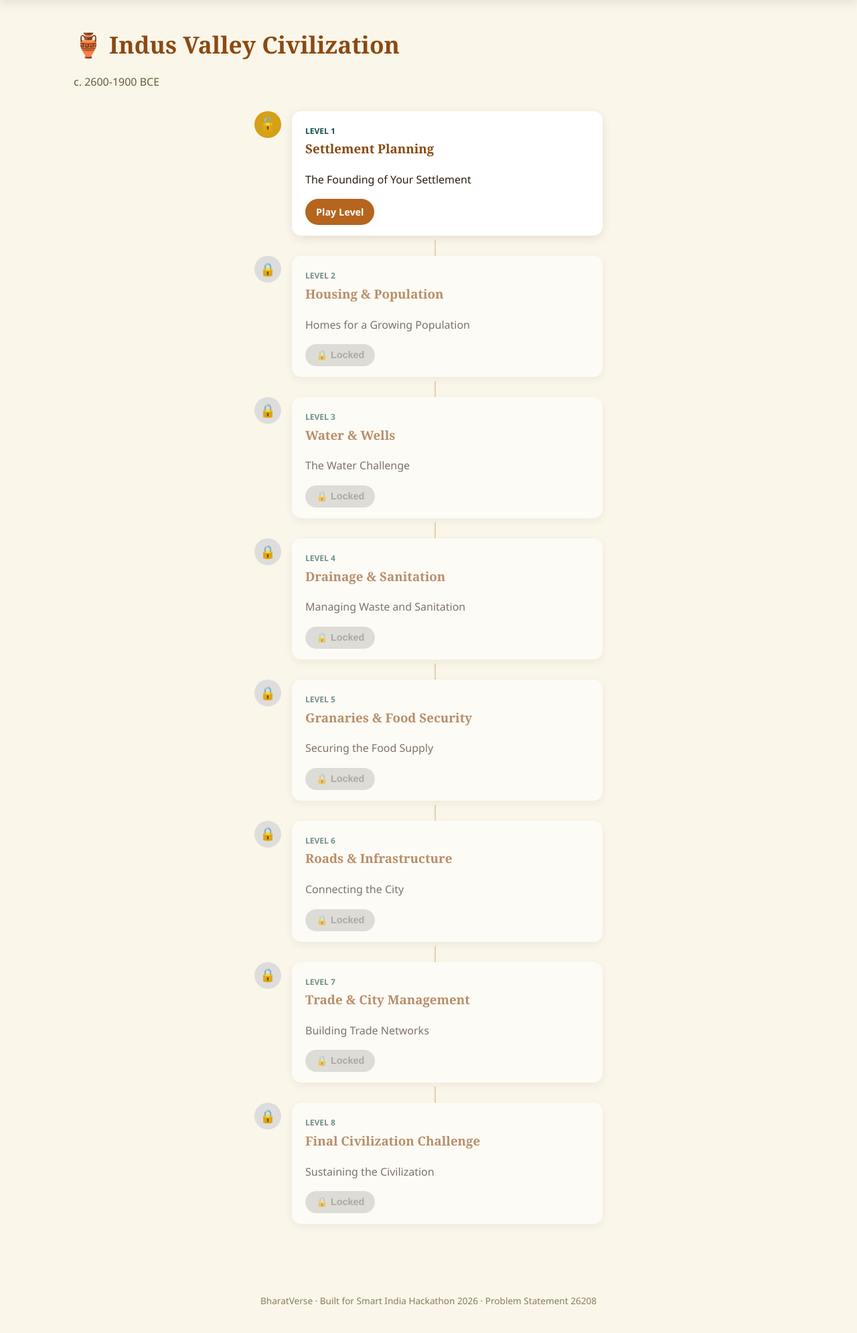
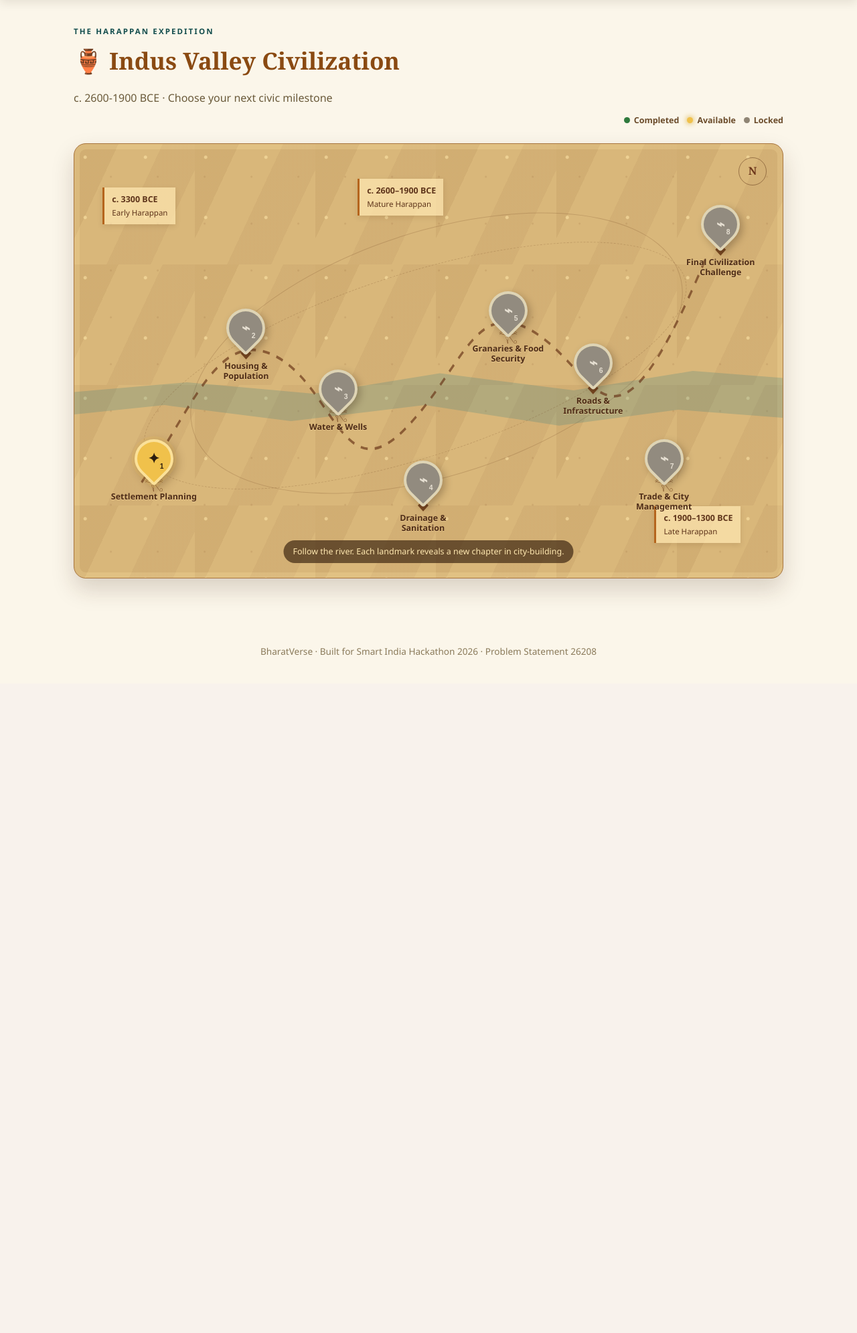
Before and after one commit to SaloniT145/bharatverse, a Flask app: page /realm/indus_valley/levels in a window 1280 px wide. Shown: the part 70-2061 px from the top of the page at 67% size. After the commit the page ends 1049 px from the top, so only its background shows below. Run offline with Flask 3, Linux system fonts and the light colour scheme; the visitor is signed in with stand-in values (Sample User, id 1); data comes from the database, SQL or seed files in the repository.

Commit message:
i have made some changes in level

```diff
--- /dev/null
+++ b/static/css/levels.css
@@ -0,0 +1,144 @@
+.levels-page {
+  max-width: 1180px;
+  margin: 0 auto;
+}
+
+.levels-heading {
+  display: flex;
+  align-items: flex-end;
+  justify-content: space-between;
+  gap: 24px;
+  margin-bottom: 24px;
+}
+
+.map-kicker {
+  margin: 0 0 6px;
+  color: var(--teal-dark);
+  font-size: 0.72rem;
+  font-weight: 800;
+  letter-spacing: 0.18em;
+}
+
+.map-legend {
+  display: flex;
+  flex-wrap: wrap;
+  gap: 12px;
+  color: #6a4b2a;
+  font-size: 0.78rem;
+  font-weight: 700;
+}
+
+.map-legend span { display: inline-flex; align-items: center; gap: 6px; }
+.legend-dot { width: 9px; height: 9px; display: inline-block; border-radius: 50%; }
+.legend-dot.completed { background: var(--success); }
+.legend-dot.unlocked { background: var(--gold-light); box-shadow: 0 0 8px var(--gold); }
+.legend-dot.locked { background: #8f8574; }
+
+.harappan-map {
+  position: relative;
+  min-height: 650px;
+  overflow: hidden;
+  isolation: isolate;
+  border: 1px solid #a8753e;
+  border-radius: 18px;
+  background:
+    radial-gradient(circle at 18% 22%, rgba(255, 231, 169, 0.55) 0 2px, transparent 3px),
+    radial-gradient(circle at 78% 70%, rgba(112, 61, 25, 0.11) 0 1px, transparent 2px),
+    linear-gradient(115deg, rgba(117, 62, 29, 0.08) 25%, transparent 25% 50%, rgba(117, 62, 29, 0.06) 50% 75%, transparent 75%),
+    #d9b77a;
+  background-size: 90px 90px, 70px 70px, 180px 180px, auto;
+  box-shadow: 0 16px 34px rgba(62, 35, 15, 0.18), inset 0 0 0 8px rgba(255, 228, 166, 0.2);
+}
+
+.harappan-map::before,
+.harappan-map::after {
+  position: absolute;
+  z-index: -1;
+  content: '';
+  border: 1px solid rgba(104, 61, 27, 0.22);
+  border-radius: 50%;
+  transform: rotate(-18deg);
+}
+.harappan-map::before { width: 72%; height: 56%; left: 15%; top: 20%; }
+.harappan-map::after { width: 80%; height: 42%; left: 8%; top: 30%; border-style: dashed; }
+
+.map-waterway {
+  position: absolute;
+  z-index: -1;
+  width: 105%;
+  height: 170px;
+  left: -3%;
+  top: 45%;
+  opacity: 0.58;
+  background: rgba(54, 125, 128, 0.4);
+  clip-path: polygon(0 48%, 18% 38%, 35% 48%, 52% 30%, 70% 45%, 86% 28%, 100% 35%, 100% 70%, 84% 62%, 68% 76%, 50% 58%, 32% 72%, 15% 58%, 0 68%);
+}
+
+.map-route {
+  position: absolute;
+  inset: 0;
+  z-index: 0;
+  width: 100%;
+  height: 100%;
+  pointer-events: none;
+}
+.map-route path { fill: none; stroke: rgba(105, 54, 24, 0.68); stroke-width: 3; stroke-dasharray: 10 10; }
+.map-compass { position: absolute; top: 20px; right: 24px; width: 42px; height: 42px; display: grid; place-items: center; border: 1px solid rgba(91, 49, 20, 0.5); border-radius: 50%; color: #6b351a; font-family: var(--font-heading); font-weight: 700; }
+
+.map-level { position: absolute; z-index: 2; display: flex; flex-direction: column; align-items: center; width: 132px; text-align: center; }
+.map-pin { position: relative; display: grid; place-items: center; width: 58px; height: 58px; border: 4px solid rgba(255, 236, 179, 0.75); border-radius: 50% 50% 50% 4px; background: var(--sandstone); color: var(--ink); cursor: pointer; transform: rotate(-45deg); box-shadow: 0 6px 12px rgba(63, 35, 13, 0.3); transition: transform 0.2s, box-shadow 0.2s; }
+.map-pin:hover, .map-pin:focus-visible { transform: rotate(-45deg) scale(1.13); outline: none; box-shadow: 0 0 0 5px rgba(240, 193, 75, 0.27), 0 8px 18px rgba(63, 35, 13, 0.35); }
+.pin-icon, .pin-label { transform: rotate(45deg); }
+.pin-icon { font-size: 1.3rem; font-weight: 900; }
+.pin-label { position: absolute; bottom: 3px; font-size: 0.65rem; font-weight: 800; }
+.map-level.completed .map-pin { background: var(--success); color: #fff; }
+.map-level.unlocked .map-pin { background: var(--gold-light); color: var(--ink); animation: pin-glow 2.4s ease-in-out infinite; }
+.map-level.locked .map-pin { background: #958b78; color: #e9dfca; filter: grayscale(0.35); }
+.map-landmark { margin-top: -5px; color: #75451f; font-size: 1.45rem; line-height: 1; }
+.map-level-name { margin-top: 3px; color: #4e2c17; font-size: 0.78rem; font-weight: 800; line-height: 1.2; text-shadow: 0 1px rgba(255, 226, 167, 0.5); }
+
+.level-1 { left: 5%; top: 68%; }
+.level-2 { left: 18%; top: 38%; }
+.level-3 { left: 31%; top: 52%; }
+.level-4 { left: 43%; top: 73%; }
+.level-5 { left: 55%; top: 34%; }
+.level-6 { left: 67%; top: 46%; }
+.level-7 { left: 77%; top: 68%; }
+.level-8 { left: 85%; top: 14%; }
+
+.map-date { position: absolute; z-index: 1; display: flex; flex-direction: column; gap: 1px; padding: 8px 11px; border-left: 3px solid var(--clay); background: rgba(255, 232, 178, 0.72); color: #5f351b; font-size: 0.72rem; box-shadow: 0 3px 8px rgba(75, 42, 15, 0.12); }
+.map-date strong { font-size: 0.78rem; }
+.date-early { left: 4%; top: 10%; }
+.date-mature { left: 40%; top: 8%; }
+.date-late { right: 6%; bottom: 8%; }
+.map-note { position: absolute; left: 50%; bottom: 22px; width: max-content; max-width: calc(100% - 32px); padding: 7px 14px; border-radius: 20px; background: rgba(67, 43, 22, 0.72); color: #ffe8b0; font-size: 0.78rem; transform: translateX(-50%); }
+
+@keyframes pin-glow { 0%, 100% { box-shadow: 0 0 0 0 rgba(240, 193, 75, 0.1), 0 6px 12px rgba(63, 35, 13, 0.3); } 50% { box-shadow: 0 0 0 9px rgba(240, 193, 75, 0.22), 0 8px 18px rgba(63, 35, 13, 0.36); } }
+
+.level-modal { position: fixed; inset: 0; z-index: 200; display: grid; place-items: center; padding: 20px; background: rgba(35, 20, 9, 0.65); }
+.level-modal[hidden] { display: none; }
+.level-modal-card { position: relative; width: min(460px, 100%); padding: 30px; border: 2px solid var(--gold); border-radius: var(--radius); background: var(--sandstone-light); box-shadow: 0 20px 60px rgba(0, 0, 0, 0.35); }
+.level-modal-close { position: absolute; top: 10px; right: 14px; border: 0; background: none; color: var(--ink); font-size: 1.6rem; cursor: pointer; }
+.modal-level { color: var(--teal-dark); font-size: 0.78rem; font-weight: 800; letter-spacing: 0.1em; }
+.modal-date { color: var(--clay-dark); font-weight: 700; }
+.modal-status { display: inline-block; margin: 8px 0; padding: 4px 10px; border-radius: 14px; background: var(--gold); font-size: 0.75rem; font-weight: 800; }
+
+@media (max-width: 760px) {
+  .levels-heading { align-items: flex-start; flex-direction: column; }
+  .harappan-map { min-height: 820px; }
+  .map-level { width: 108px; }
+  .level-1 { left: 2%; top: 74%; }
+  .level-2 { left: 22%; top: 50%; }
+  .level-3 { left: 43%; top: 62%; }
+  .level-4 { left: 62%; top: 74%; }
+  .level-5 { left: 35%; top: 30%; }
+  .level-6 { left: 58%; top: 40%; }
+  .level-7 { left: 76%; top: 54%; }
+  .level-8 { left: 68%; top: 13%; }
+  .date-mature { left: 38%; top: 7%; }
+  .map-note { bottom: 16px; text-align: center; }
+}
+
+@media (prefers-reduced-motion: reduce) {
+  .map-level.unlocked .map-pin { animation: none; }
+}
--- /dev/null
+++ b/static/js/levels.js
@@ -0,0 +1,58 @@
+document.addEventListener("DOMContentLoaded", function () {
+  const modal = document.createElement("div");
+  modal.className = "level-modal";
+  modal.hidden = true;
+  modal.innerHTML = `
+    <div class="level-modal-card" role="dialog" aria-modal="true" aria-labelledby="levelModalTitle">
+      <button class="level-modal-close" type="button" aria-label="Close level details">&times;</button>
+      <span class="modal-level"></span>
+      <h2 id="levelModalTitle"></h2>
+      <p class="modal-date"></p>
+      <span class="modal-status"></span>
+      <p class="modal-description"></p>
+      <a class="btn btn-primary btn-small modal-action" href="#"></a>
+    </div>`;
+  document.body.appendChild(modal);
+
+  const modalLevel = modal.querySelector(".modal-level");
+  const modalTitle = modal.querySelector("h2");
+  const modalDate = modal.querySelector(".modal-date");
+  const modalStatus = modal.querySelector(".modal-status");
+  const modalDescription = modal.querySelector(".modal-description");
+  const modalAction = modal.querySelector(".modal-action");
+  const closeButton = modal.querySelector(".level-modal-close");
+
+  function closeModal() {
+    modal.hidden = true;
+  }
+
+  function openModal(pin) {
+    const status = pin.dataset.status;
+    modalLevel.textContent = pin.dataset.level;
+    modalTitle.textContent = pin.dataset.title;
+    modalDate.textContent = pin.dataset.date;
+    modalStatus.textContent = status === "completed" ? "Completed" : status === "unlocked" ? "Ready to play" : "Locked · Complete the previous level";
+    modalDescription.textContent = pin.dataset.description;
+    modalAction.hidden = !pin.dataset.actionUrl;
+    if (pin.dataset.actionUrl) {
+      modalAction.href = pin.dataset.actionUrl;
+      modalAction.textContent = status === "completed" ? "View historical record" : "Play this level";
+    }
+    modal.hidden = false;
+    closeButton.focus();
+  }
+
+  document.querySelectorAll(".map-pin").forEach(function (pin) {
+    pin.addEventListener("click", function () {
+      openModal(pin);
+    });
+  });
+
+  closeButton.addEventListener("click", closeModal);
+  modal.addEventListener("click", function (event) {
+    if (event.target === modal) closeModal();
+  });
+  document.addEventListener("keydown", function (event) {
+    if (event.key === "Escape" && !modal.hidden) closeModal();
+  });
+});
--- a/templates/levels.html
+++ b/templates/levels.html
@@ -1,10 +1,21 @@
 {% extends "base.html" %}
 {% block title %}{{ realm['name'] }} — Levels{% endblock %}
+{% block extra_css %}<link rel="stylesheet" href="{{ url_for('static', filename='css/levels.css') }}">{% endblock %}
 
 {% block content %}
 <section class="levels-page">
-  <h1 class="page-title">{{ realm['icon'] }} {{ realm['name'] }}</h1>
-  <p class="page-subtitle">{{ realm['period'] }}</p>
+  <div class="levels-heading">
+    <div>
+      <p class="map-kicker">THE HARAPPAN EXPEDITION</p>
+      <h1 class="page-title">{{ realm['icon'] }} {{ realm['name'] }}</h1>
+      <p class="page-subtitle">{{ realm['period'] }} · Choose your next civic milestone</p>
+    </div>
+    <div class="map-legend" aria-label="Level status legend">
+      <span><i class="legend-dot completed"></i>Completed</span>
+      <span><i class="legend-dot unlocked"></i>Available</span>
+      <span><i class="legend-dot locked"></i>Locked</span>
+    </div>
+  </div>
 
   {% if realm_completed %}
   <div class="realm-complete-banner">
@@ -16,27 +27,36 @@
   </div>
   {% endif %}
 
-  <div class="journey-path">
+  <div class="harappan-map" aria-label="Interactive Harappan civilization level map">
+    <div class="map-compass" aria-hidden="true">N</div>
+    <div class="map-waterway" aria-hidden="true"></div>
+    <svg class="map-route" viewBox="0 0 1000 500" preserveAspectRatio="none" aria-hidden="true">
+      <path d="M95 390 C170 300 205 210 285 245 S380 400 465 330 S565 170 655 220 S760 390 895 125" />
+    </svg>
     {% for item in journey %}
-    <div class="journey-node {{ item['status'] }}">
-      <div class="journey-marker">
-        {% if item['status'] == 'completed' %}✓{% elif item['status'] == 'unlocked' %}🔓{% else %}🔒{% endif %}
-      </div>
-      <div class="journey-card">
-        <span class="journey-level-num">LEVEL {{ item['level']['level_number'] }}</span>
-        <h3>{{ item['level']['title'] }}</h3>
-        <p>{{ item['level']['scenario'] }}</p>
-        {% if item['status'] == 'completed' %}
-          <a href="{{ url_for('game.historical_record', level_id=item['level']['id']) }}" class="btn btn-secondary btn-small">✓ Completed — View Record</a>
-        {% elif item['status'] == 'unlocked' %}
-          <a href="{{ url_for('game.play_level', level_id=item['level']['id']) }}" class="btn btn-primary btn-small">Play Level</a>
-        {% else %}
-          <button class="btn btn-disabled btn-small" disabled>🔒 Locked</button>
-        {% endif %}
-      </div>
-    </div>
-    {% if not loop.last %}<div class="journey-connector"></div>{% endif %}
+    {% set date_label = 'Early Harappan · c. 3300 BCE' if item['level']['level_number'] <= 2 else ('Mature Harappan · c. 2600–1900 BCE' if item['level']['level_number'] <= 6 else 'Late Harappan · c. 1900–1300 BCE') %}
+    <article class="map-level {{ item['status'] }} level-{{ item['level']['level_number'] }}">
+      <button class="map-pin" type="button" aria-label="View Level {{ item['level']['level_number'] }}: {{ item['level']['title'] }}"
+              data-level="Level {{ item['level']['level_number'] }}"
+              data-title="{{ item['level']['title'] }}"
+              data-scenario="{{ item['level']['scenario'] }}"
+              data-status="{{ item['status'] }}"
+              data-date="{{ date_label }}"
+              data-description="{{ item['level']['description'] }}"
+              data-action-url="{% if item['status'] == 'completed' %}{{ url_for('game.historical_record', level_id=item['level']['id']) }}{% elif item['status'] == 'unlocked' %}{{ url_for('game.play_level', level_id=item['level']['id']) }}{% endif %}">
+        <span class="pin-icon">{% if item['status'] == 'completed' %}✓{% elif item['status'] == 'unlocked' %}✦{% else %}⌁{% endif %}</span>
+        <span class="pin-label">{{ item['level']['level_number'] }}</span>
+      </button>
+      <div class="map-landmark" aria-hidden="true">{{ '𓂀' if item['level']['level_number'] % 2 else '◆' }}</div>
+      <span class="map-level-name">{{ item['level']['title'] }}</span>
+    </article>
     {% endfor %}
+    <div class="map-date date-early"><strong>c. 3300 BCE</strong><span>Early Harappan</span></div>
+    <div class="map-date date-mature"><strong>c. 2600–1900 BCE</strong><span>Mature Harappan</span></div>
+    <div class="map-date date-late"><strong>c. 1900–1300 BCE</strong><span>Late Harappan</span></div>
+    <div class="map-note">Follow the river. Each landmark reveals a new chapter in city-building.</div>
   </div>
 </section>
 {% endblock %}
+
+{% block extra_js %}<script src="{{ url_for('static', filename='js/levels.js') }}"></script>{% endblock %}
```
